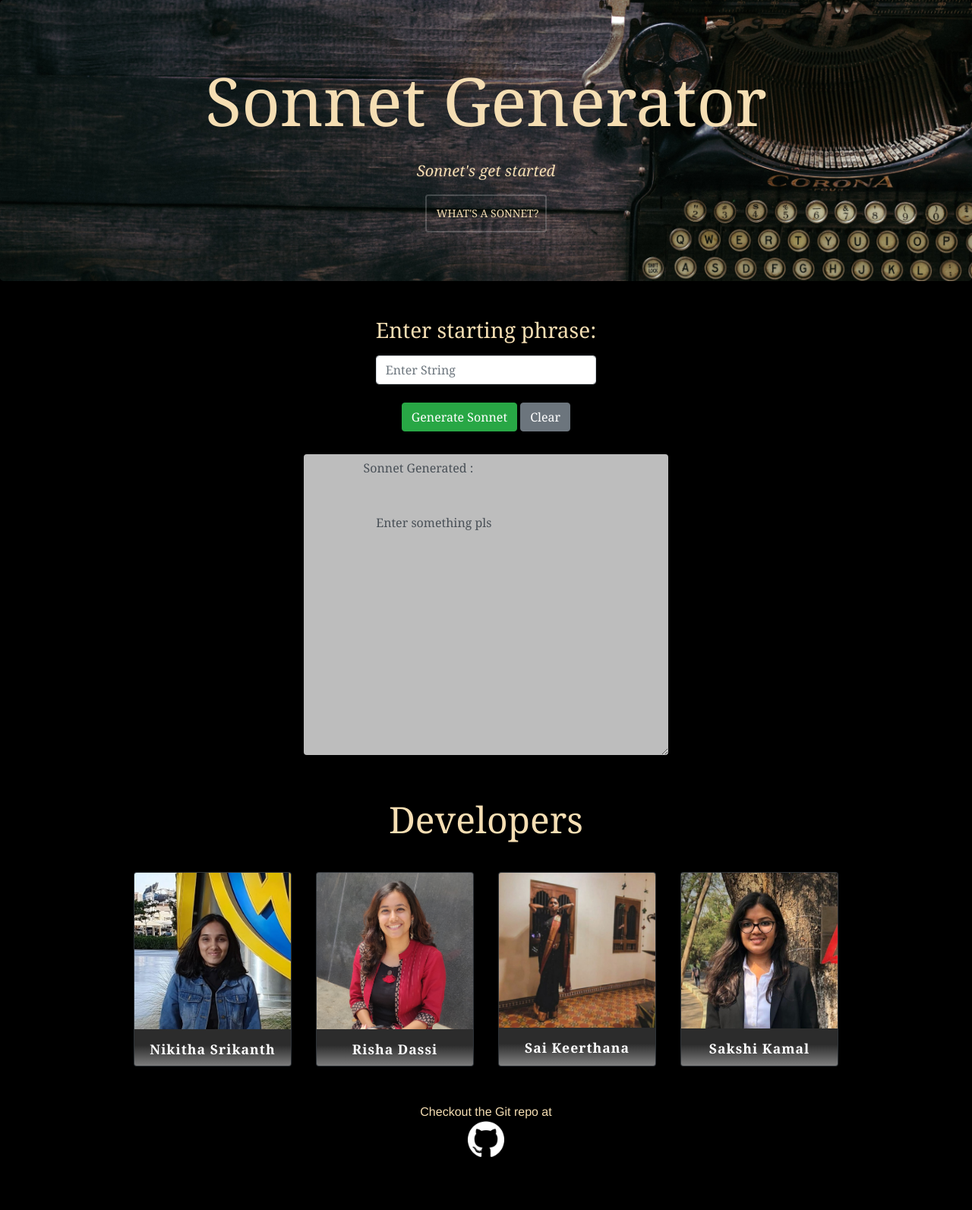
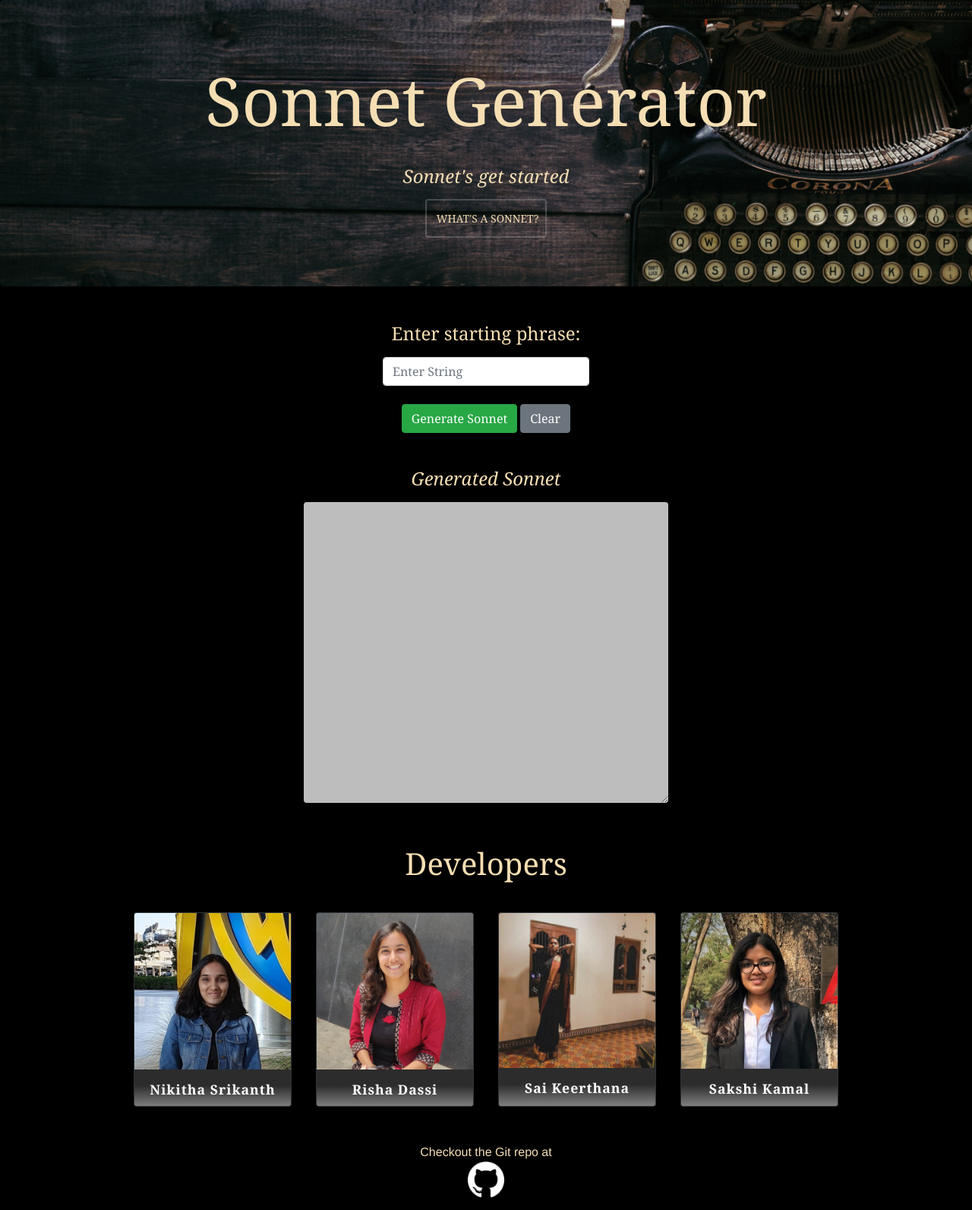
Before and after one commit to alt-nikitha/Sonnet-Generator, a Flask app: page /index in a window 1280 px wide. Shown: the whole page at 76% size. Before the commit the page ends 1524 px from the top, so only its background shows below. Run offline with Flask 2, Linux system fonts and the light colour scheme; parts of the project's set-up code (start-up, migrations or seed data) failed here and were passed over; some libraries are stand-ins or nearby versions.

Commit message:
Made tweaks to CSS and added Sonnet Generated line, Need to check compatibility with app.py

```diff
--- a/static/CSS/style.css
+++ b/static/CSS/style.css
@@ -12,6 +12,10 @@ body{
   color: wheat;
     /* color: black; */
     font-family: Georgia, 'Times New Roman', Times, serif;
+}
+
+h3{
+  font-size: 1.5rem;
 }
 
 .jumbotron{
@@ -31,7 +35,7 @@ body{
 }
 
 h1 {
-    font-size: 3rem;
+    font-size: 2.5rem;
     /* font-weight: 700; */
     text-align: center;
     padding: 1rem;
--- a/templates/index.html
+++ b/templates/index.html
@@ -11,15 +11,15 @@
         crossorigin="anonymous">
 
     <!-- External CSS + Title favicon + Fonts -->
-    <link rel="stylesheet" type= "text/css" href="static/CSS/style.css" />
-    <link rel="icon" type="image/png" href="/static/images/writer.png" sizes="10x10">
+    <link rel="stylesheet" type= "text/css" href="../static/CSS/style.css" />
+    <link rel="icon" type="image/png" href="../static/images/writer.png" sizes="10x10">
     <link rel="stylesheet" href="https://use.fontawesome.com/releases/v5.4.1/css/all.css" integrity="sha384-5sAR7xN1Nv6T6+dT2mhtzEpVJvfS3NScPQTrOxhwjIuvcA67KV2R5Jz6kr4abQsz"
         crossorigin="anonymous">
 
     <!-- Styling for the background -->
     <style>
         #header {
-             background: url("static/images/typewriter.jpg");
+             background: url("../static/images/typewriter.jpg");
              background-repeat: no-repeat;
              background-position-y: center;
             background-size: cover;
@@ -33,7 +33,7 @@
  <!-- Heading for Sonnet Generator -->
     <section id="header" class="jumbotron text-center">
         <h1 class="display-2">Sonnet Generator </h1>
-        <p class="lead"><em>Sonnet's get started</em></p>
+        <p><h3><em>Sonnet's get started</em></h3></p>
         <a href="https://www.britannica.com/art/sonnet" class="btn card_btn" style="width: 10rem;">What's a Sonnet?</a>
     </section>
 
@@ -54,14 +54,17 @@
 
         <br/>
     <!-- Displaying Sonnet in another div -->
-        <div>
-            <textarea class="form-control sonn" rows="16" style="width: 30rem;">
-                Sonnet Generated :
-                {% if text %}
+
+        <!-- {% if text %}
 
                     {{ text }}
 
                 {% endif %}
+                 -->
+
+        <div>
+            <p><h3><em> Generated Sonnet </em></h3></p>
+            <textarea class="form-control sonn" rows="16" style="width: 30rem;">
 
             </textarea>
         </div>
@@ -76,7 +79,7 @@
         <ul class="cards">
             <li class="cards_item">
                 <div class="card bg-dark mb-3">
-                    <div class="card-img-top rounded-circle"><img src="static/images/niki.jpg"></div>
+                    <div class="card-img-top"><img src="../static/images/niki.jpg"></div>
                     <div class="card_content">
                         <h2 class="card_title">Nikitha Srikanth</h2>
                     </div>
@@ -85,7 +88,7 @@
             <li class="cards_item">
                 <div class="card bg-dark mb-3">
                 <div class="card_image">
-                    <img src="static/images/risha.jpg"></div>
+                    <img src="../static/images/risha.jpg"></div>
                 <div class="card_content">
                     <h2 class="card_title">Risha Dassi</h2>
                 </div>
@@ -93,14 +96,14 @@
             </li>
             <li class="cards_item">
                 <div class="card bg-dark mb-3">
-                <div class="card_image"><img src="static/images/sai.jpg"></div>
+                <div class="card_image"><img src="../static/images/sai.jpg"></div>
                 <div class="card_content">
                     <h2 class="card_title">Sai Keerthana</h2>
                 </div>
             </li>
             <li class="cards_item">
                 <div class="card bg-dark mb-3">
-                <div class="card_image"><img src="static/images/sakshi.jpeg"></div>
+                <div class="card_image"><img src="../static/images/sakshi.jpeg"></div>
                 <div class="card_content">
                     <h2 class="card_title">Sakshi Kamal</h2>
                 </div>
@@ -113,7 +116,7 @@
     <footer class="footer">Checkout the Git repo at
             <div class="image">
                         <a href="https://github.com/alt-nikitha/Sonnet-Generator" target="_blank">
-                            <img class="octocat icons" src="/static/images/Octocat_white.png" alt="Octocat-Github" >
+                            <img class="octocat icons" src="../static/images/Octocat_white.png" alt="Octocat-Github" >
                         </a>
             </div>
     </footer>
```
